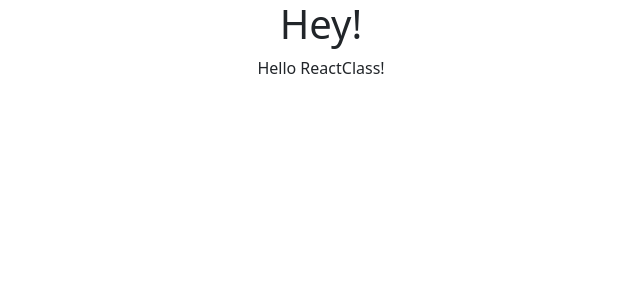
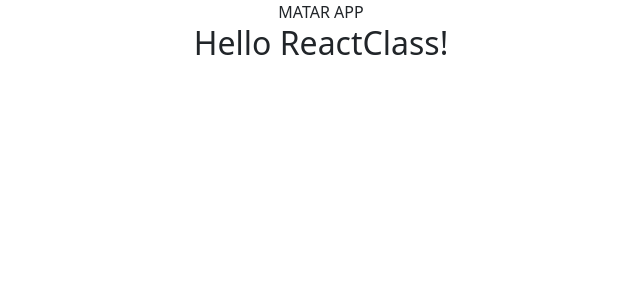
Before and after one commit to HernanGH/react-js, a React (Create React App) app: page / in a window 1280 px wide. Shown: the top 300 px of the page, without its empty margins (319-959 px from the left). Built offline with nearby package versions, Linux system fonts and the light colour scheme.

Commit message:
CLASE 4  - LifeCycle

```diff
--- a/src/App.js
+++ b/src/App.js
@@ -7,14 +7,19 @@ import SuperForm from './components/SuperForm';
 import ClassApp from './components/ClassApp';
 import { useState } from 'react';
 import FunctionApp from './components/FunctionApp';
+import SuperButton from './components/SuperButton';
 
 const App = () => {
+  const [showFunctionApp, setShowFunctionApp] = useState(true)
 
 
   return (
     <div className="App">
-      <SuperForm title='Hey!'></SuperForm>
-      <ClassApp />
+      {/* <ClassApp /> */}
+      <div onClick={() => setShowFunctionApp(false)}>MATAR APP</div>
+      {showFunctionApp && <FunctionApp />}
+      {/* <SuperForm title='Hey!' buttonComponent={SuperButton}/> */}
+      {/* <SuperButton buttonText='Aceptar' /> */}
     </div>
   );
 }
--- a/src/components/ClassApp.js
+++ b/src/components/ClassApp.js
@@ -10,6 +10,7 @@ class ClassApp extends Component {
   }
 
   updateName = () => {
+    // this.state.name = 'pepito' NO SE HACE
     this.setState({
       name: 'ReactFunction'
     })
--- a/src/components/FunctionApp.js
+++ b/src/components/FunctionApp.js
@@ -1,27 +1,32 @@
 import { useEffect, useState } from "react";
 import Hello from "./Hello";
 
-const FunctionApp = ({ defaultName }) => {
+const FunctionApp = () => {
   const [name, setName] = useState('ReactClass')
+  const [showHello, setShowHello] = useState(true)
+  // name = 'pepito' NO SE HACE
 
-  const updateName = () => setName('ReactFunction')
+  const updateName = () => {
+    // setName('ReactFunction')
+    setShowHello(false)
+  }
 
   useEffect(() => {
-    console.log('Received prop: ', defaultName)
-    return () => console.log('Will receive new prop: defaultName')
-  }, [defaultName])
+    console.log('componentDidMount')
+    return () => console.log('componentWillUnmount')
+  }, [])
 
+  console.log('FunctionApp se va a renderizar...')
   return (
     <div onClick={updateName}>
-      <Hello name={name} />
+      {showHello && <Hello name={name} />}
     </div>
   );
 }
 
 export default FunctionApp;
 
-
 // useEffect(() => {
-//   console.log('componentDidMount')
-//   return () => console.log('componentWillUnmount')
-// })
+//   console.log('Received prop: ', defaultName)
+//   return () => console.log('Will receive new prop: defaultName')
+// }, [defaultName])
--- a/src/components/Hello.js
+++ b/src/components/Hello.js
@@ -1,5 +1,8 @@
+
 const Hello = ({ name }) => {
-  return (<>Hello {name}!</>);
+  console.log('Hello se va a renderizar...')
+
+  return (<h2>Hello {name}!</h2>);
 }
 
 export default Hello;
--- a/src/components/SuperForm.js
+++ b/src/components/SuperForm.js
@@ -1,10 +1,15 @@
-const SuperForm = ({ title }) => {
-  console.log({title});
+const SuperForm = (props) => {
+  console.log({props})
+  const { title, buttonComponent } = props
+  console.log({title})
+
   return (
     <>
       <h1>{title}</h1>
+      {buttonComponent({ buttonText: 'Ok' })}
+      {/* <ButtonComponent buttonText='Cancelar' /> */}
     </>
-  );
+  )
 }
 
-export default SuperForm;
+export default SuperForm
```
Also changed, not shown: src/components/SuperButton.js (+7 -2 lines).
